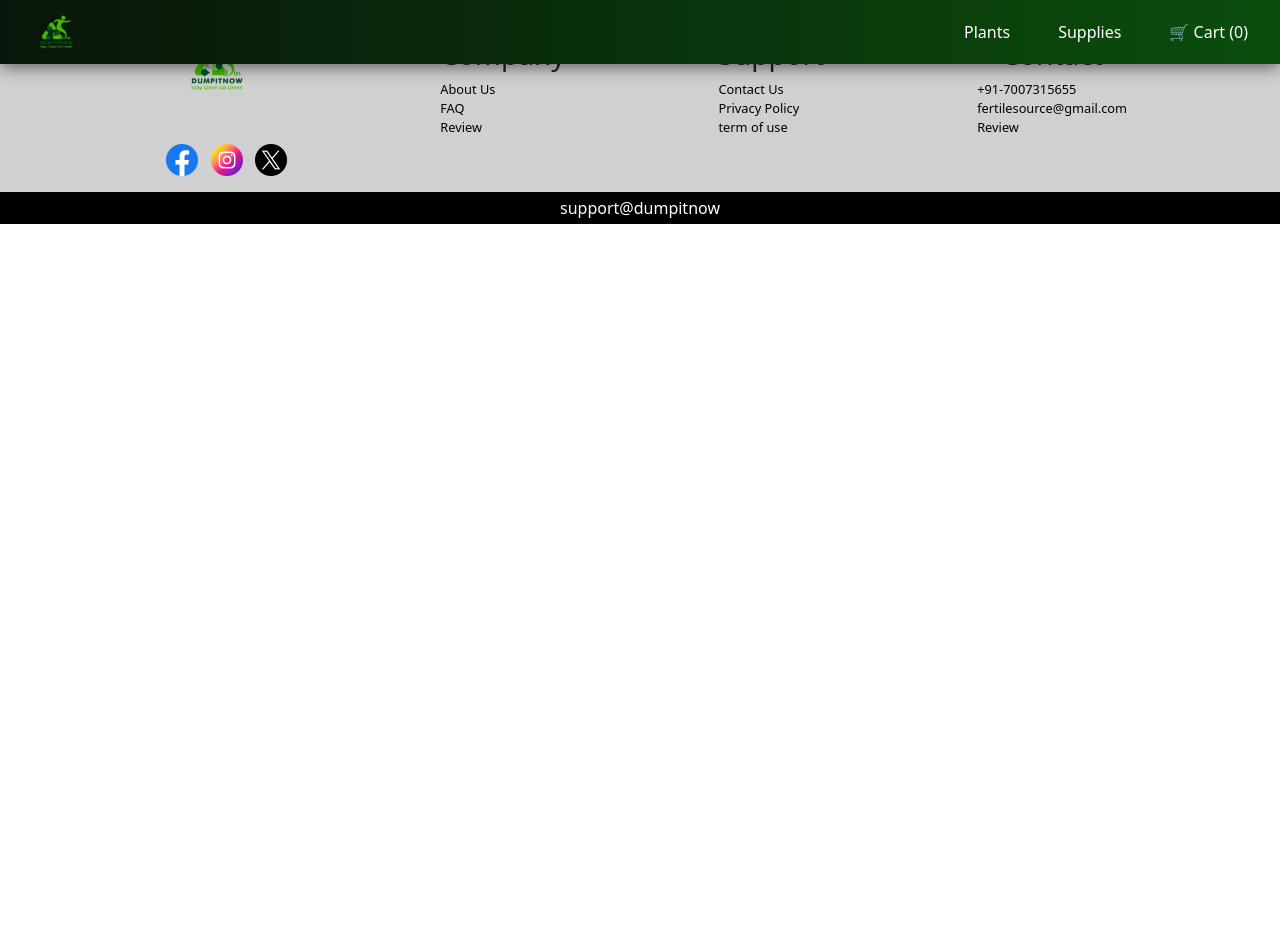
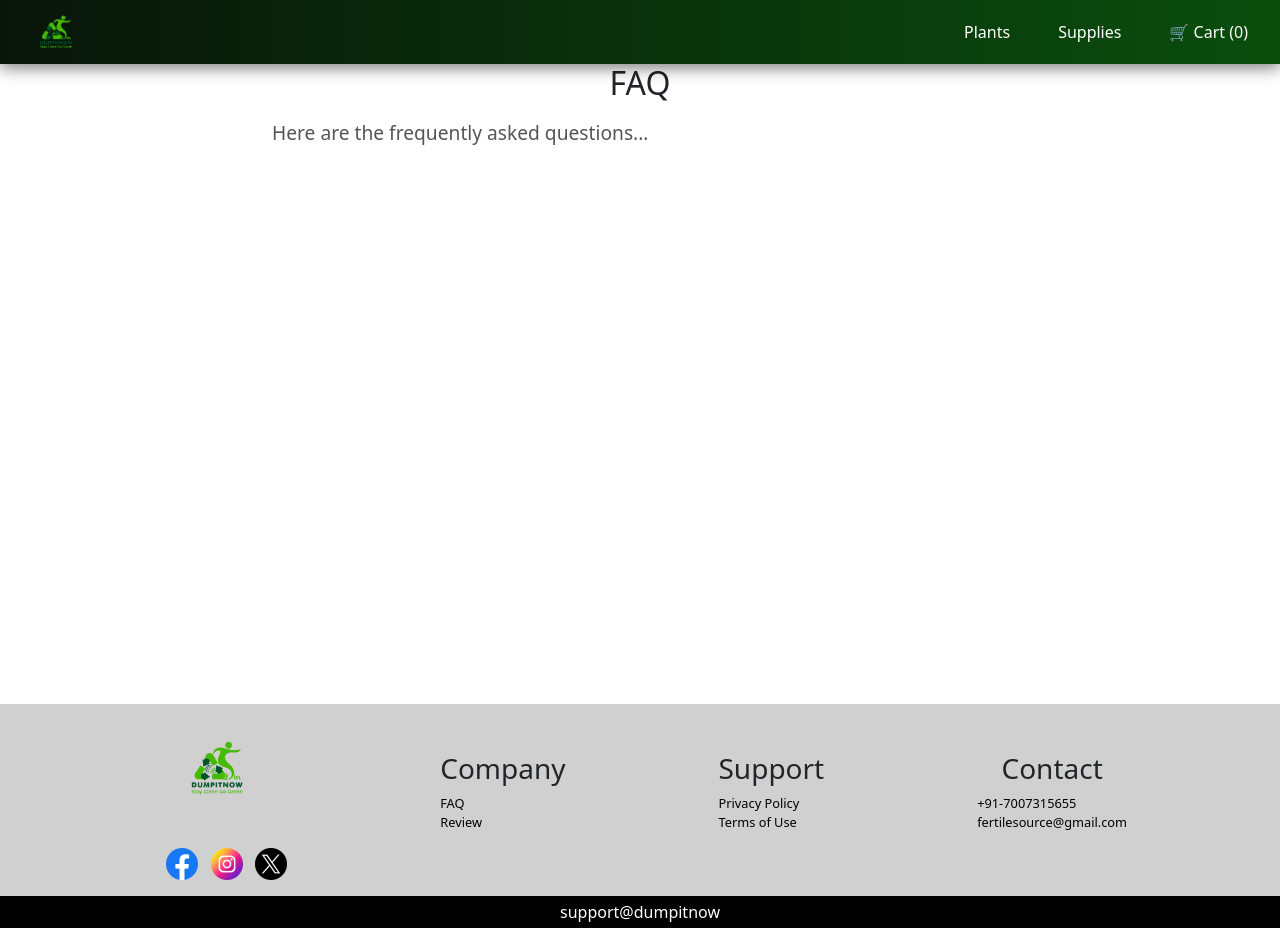
Before and after one commit to Suryapp8/DIN-NEW, a React (Create React App) app in the folder dumpitnow/: page /faq in a window 1280 px wide. Before the commit the page ends 800 px from the top, so only its background shows below. Built offline with nearby package versions, Linux system fonts and the light colour scheme.

Commit message:
fixed footer

```diff
--- a/dumpitnow/src/App.js
+++ b/dumpitnow/src/App.js
@@ -11,6 +11,7 @@ import Loading from "./components/Loading";
 import Checkout from "./components/Checkout";
 import Payment from "./components/Payment";
 import Supplies from "./components/Supplies";
+import InfoPage from "./components/InfoPage";
 import "./styles/App.css";
 
 function App() {
@@ -27,7 +28,7 @@ function App() {
 
     return () => clearTimeout(timer); // Cleanup the timer on unmount
   }, []);
- return (
+  return (
     <div className="App">
       <BrowserRouter>
         {loading ? (
@@ -62,6 +63,10 @@ function App() {
                 path="/cart"
                 element={<Cart cart={cart} setCart={setCart} />}
               />
+              <Route path="/faq" element={<InfoPage />} />
+              <Route path="/review" element={<InfoPage />} />
+              <Route path="/privacy-policy" element={<InfoPage />} />
+              <Route path="/terms-of-use" element={<InfoPage />} />
             </Routes>
 
             {/* Footer - visible on all pages */}
--- a/dumpitnow/src/components/Footer.js
+++ b/dumpitnow/src/components/Footer.js
@@ -4,12 +4,11 @@ import dinlogo from "../images/din-logo.png";
 import twitter from "../images/twitter.png";
 import facebook from "../images/facebook.png";
 import instagram from "../images/instagram.png";
+import { Link } from "react-router-dom";
 
 function Footer() {
   return (
     <>
-
-
       <div className="footer-2">
         <div className="part-1">
           <img src={dinlogo} alt=""/>
@@ -18,36 +17,31 @@ function Footer() {
             <a href=""><img src={facebook} alt="facebook" /></a>
             <a href=""><img src={instagram} alt="instagram" /></a>
             <a href=""><img src={twitter} alt="twitter" /></a>
-
           </div>
         </div>
 
         <div className="part-2">
           <h3>Company</h3>
-        <a className="remove-underline" href="">About Us</a>
-        <a className="remove-underline" href="">FAQ</a>
-        <a className="remove-underline" href="">Review</a>
+          <Link className="remove-underline" to="/faq">FAQ</Link>
+          <Link className="remove-underline" to="/review">Review</Link>
         </div>
 
         <div className="part-3">
           <h3>Support</h3>
-        <a className="remove-underline" href="">Contact Us</a>
-        <a className="remove-underline" href="">Privacy Policy</a>
-        <a className="remove-underline" href="">term of use</a>
+          <Link className="remove-underline" to="/privacy-policy">Privacy Policy</Link>
+          <Link className="remove-underline" to="/terms-of-use">Terms of Use</Link>
         </div>
 
         <div className="part-4">
           <h3>Contact</h3>
           <a className="remove-underline" href="tel:7007315655">+91-7007315655</a>
-        <a className="remove-underline" href="">fertilesource@gmail.com</a>
-        <a className="remove-underline" href="">Review</a>
+          <a className="remove-underline" href="mailto:fertilesource@gmail.com">fertilesource@gmail.com</a>
         </div>
       </div>
 
       <div className="footer-3">
         support@dumpitnow
       </div>
-
     </>
   );
 }
--- /dev/null
+++ b/dumpitnow/src/components/InfoPage.js
@@ -0,0 +1,27 @@
+
+import React from "react";
+import { useLocation } from "react-router-dom";
+import "../styles/InfoPage.css";
+
+const InfoPage = () => {
+  const location = useLocation();
+
+  const renderContent = () => {
+    switch (location.pathname) {
+      case "/faq":
+        return <div><h2>FAQ</h2><p>Here are the frequently asked questions...</p></div>;
+      case "/review":
+        return <div><h2>Review</h2><p>Check out what our customers are saying...</p></div>;
+      case "/privacy-policy":
+        return <div><h2>Privacy Policy</h2><p>Learn how we protect your data...</p></div>;
+      case "/terms-of-use":
+        return <div><h2>Terms of Use</h2><p>Understand our terms and conditions...</p></div>;
+      default:
+        return <div><h2>Page Not Found</h2></div>;
+    }
+  };
+
+  return <div className="info-page">{renderContent()}</div>;
+};
+
+export default InfoPage;
--- /dev/null
+++ b/dumpitnow/src/styles/InfoPage.css
@@ -0,0 +1,19 @@
+/* InfoPage CSS */
+.info-page {
+  height: 80vh;
+  padding: 2rem;
+  max-width: 800px;
+  margin: 2rem auto;
+  text-align: left;
+}
+
+.info-page h2 {
+
+  font-size: 2rem;
+  margin-bottom: 1rem;
+}
+
+.info-page p {
+  font-size: 1.2rem;
+  line-height: 1.6;
+}
```
Also changed, not shown: dumpitnow/src/styles/footer.css (line endings or trailing spaces). Lines whose indentation alone changed are shown as unchanged.
